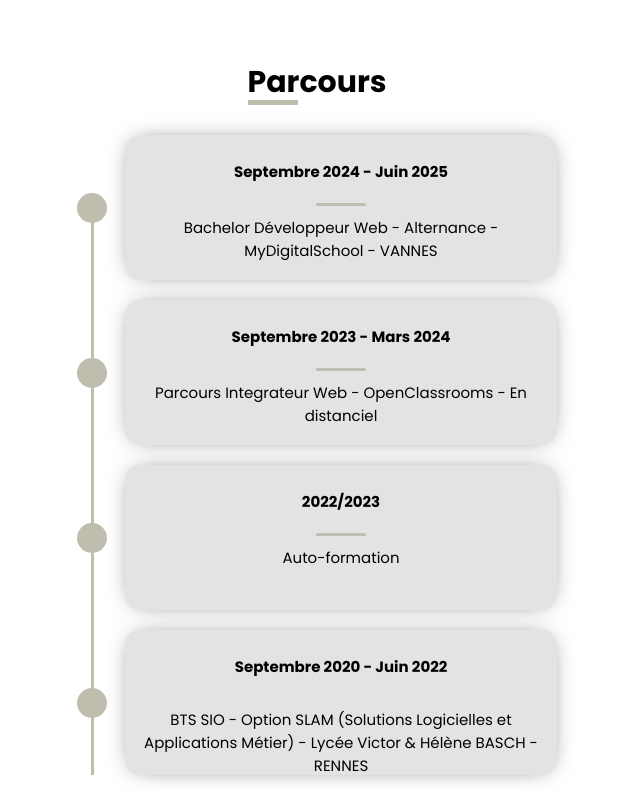
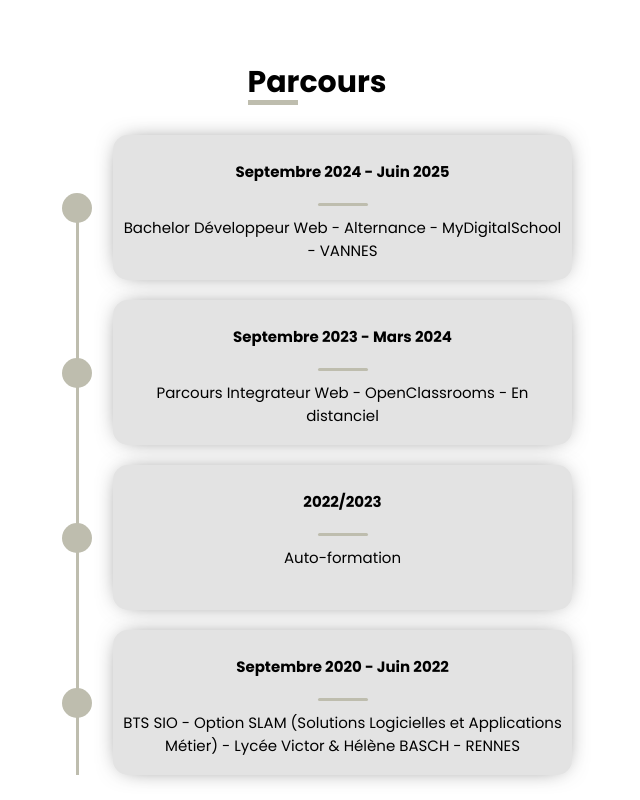
Before and after one commit to hugolgle/Mon-portfolio, a React (Vite) app: page / in a window 1280 px wide. Shown: the part 1620-2420 px from the top of the page, without its empty margins (323-963 px from the left). Built offline with nearby package versions, Linux system fonts and the light colour scheme; a web font is replaced by a local one.

Commit message:
modif boxText career

```diff
--- a/src/sections/careerSection.scss
+++ b/src/sections/careerSection.scss
@@ -35,8 +35,8 @@ div.containerParcours {
 
         div.boxText {
             width: 90%;
-            max-width: 450px;
-            height: 145px;
+            max-width: 480px;
+            min-height: 145px;
             padding: 10px;
             background-color: $colorPrimary;
             border-radius: 15px;
```
